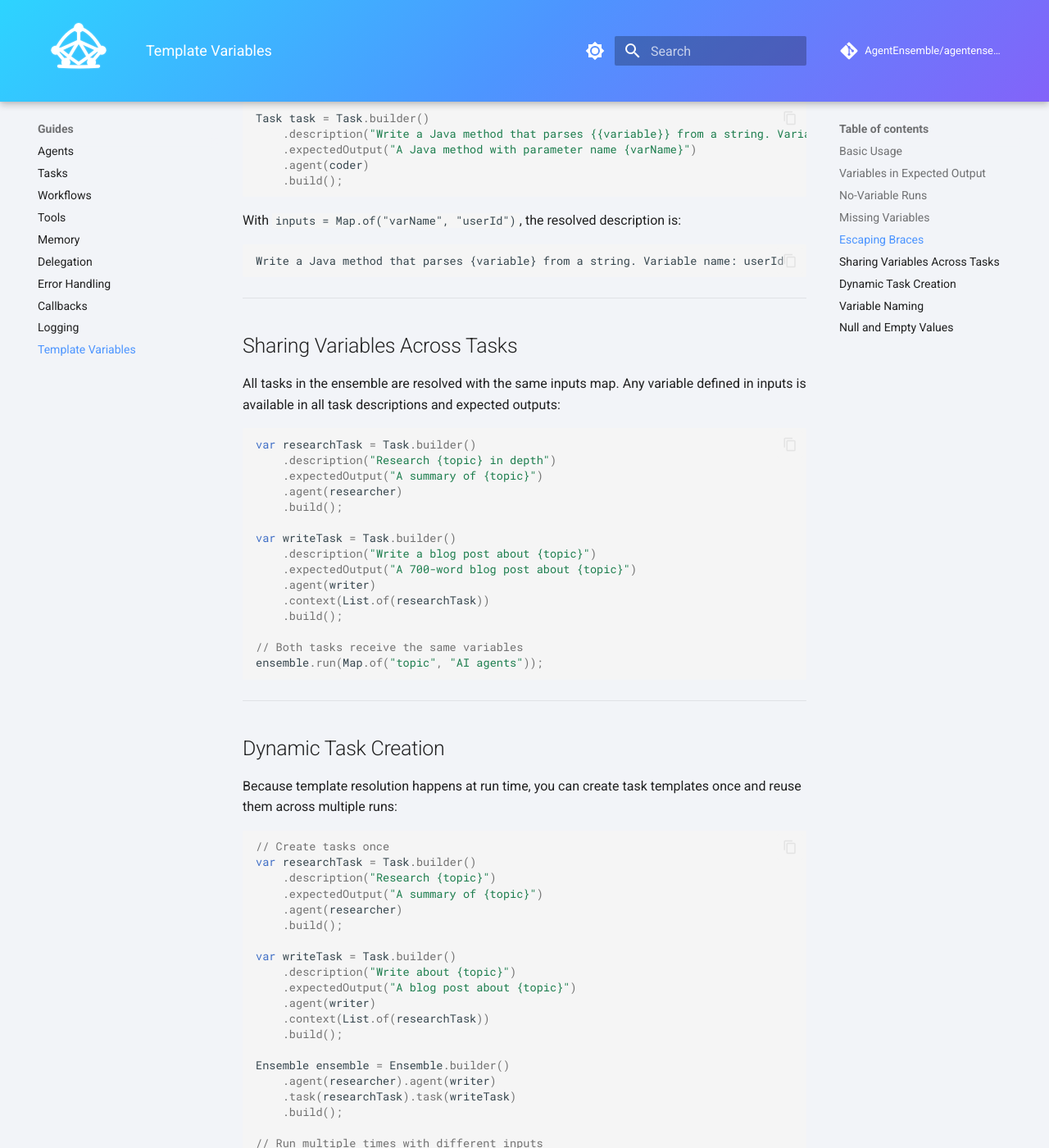
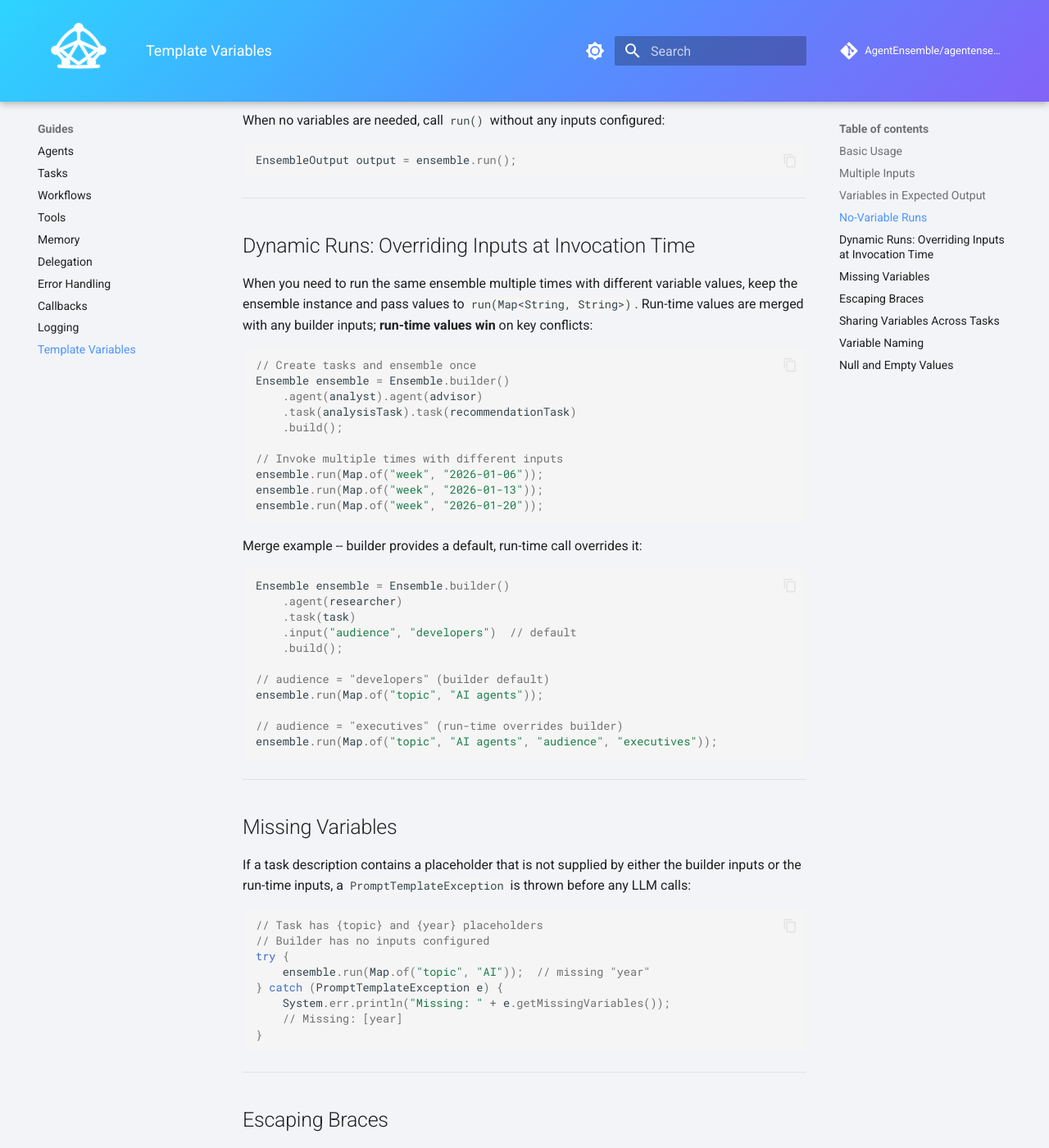
Before and after one commit to AgentEnsemble/agentensemble, an MkDocs documentation site: the page built from docs/guides/template-variables.md, in a window 1280 px wide and 1400 px high, scrolled down 1747 px. Shown: the whole window at 82% size. Built offline with MkDocs 1.6.1 and Material for MkDocs 9.7.7, drawn with Linux system fonts in a browser that asks for light colours; comment, search, counter and statistics services are not loaded; some of the changed text lies outside the part shown.

Commit message:
feat: add .input() builder method for template variable inputs (#68)
Add @Singular("input") Map<String, String> inputs field to Ensemble builder
so template variables can be declared alongside all other configuration
rather than passed as an anonymous Map to run().

Before:
  .build().run(Map.of("company", company))

After:
  .input("company", company).build().run()

The no-arg run() now uses the builder inputs directly. The run(Map)
overload remains for dynamic multi-run scenarios; its values are merged
on top of builder inputs (run-time wins on key conflicts).

- Add @Singular("input") Map<String, String> inputs to Ensemble
- Refactor run() to delegate to internal runWithInputs(Map)
- run(Map) merges builder inputs + runtime inputs before executing
- Add EnsembleTest cases: default empty, single, multiple, bulk inputs
- Add SequentialEnsembleIntegrationTest cases: builder input resolves
  templates, run-time override, and cross-source merge
- Update all examples to use .input() on the builder
- Update docs/guides/template-variables.md and
  docs/reference/ensemble-configuration.md

````diff
--- a/docs/guides/template-variables.md
+++ b/docs/guides/template-variables.md
@@ -1,12 +1,12 @@
 # Template Variables
 
-Task descriptions and expected outputs support `{variable}` placeholder substitution. Variables are resolved at run time by calling `ensemble.run(Map<String, String> inputs)`.
+Task descriptions and expected outputs support `{variable}` placeholder substitution. Variables are resolved at run time from inputs configured on the builder or passed to `ensemble.run(Map<String, String>)`.
 
 ---
 
 ## Basic Usage
 
-Use curly braces to define a placeholder:
+Use curly braces to define a placeholder in any task description or expected output:
 
 ```java
 Task task = Task.builder()
@@ -16,18 +16,49 @@
     .build();
 ```
 
-Pass values at run time:
+Supply values on the builder with `.input("key", "value")`:
 
 ```java
-EnsembleOutput output = ensemble.run(Map.of(
-    "topic", "quantum computing",
-    "audience", "software engineers"
-));
+EnsembleOutput output = Ensemble.builder()
+    .agent(researcher)
+    .task(task)
+    .input("topic", "quantum computing")
+    .input("audience", "software engineers")
+    .build()
+    .run();
 ```
 
 The resolved description becomes:
 ```
 Research the latest developments in quantum computing for the software engineers audience
+```
+
+---
+
+## Multiple Inputs
+
+Chain `.input()` calls -- they accumulate and are all applied at run time:
+
+```java
+Ensemble.builder()
+    .agent(analyst)
+    .task(financialTask)
+    .input("company", "Acme Corp")
+    .input("quarter", "Q4")
+    .input("year", "2025")
+    .build()
+    .run();
+```
+
+To supply a whole map at once, use `.inputs(Map<String, String>)`:
+
+```java
+Ensemble.builder()
+    .agent(analyst)
+    .task(financialTask)
+    .inputs(Map.of("company", "Acme Corp", "quarter", "Q4", "year", "2025"))
+    .build()
+    .run();
 ```
 
 ---
@@ -48,21 +79,56 @@
 
 ## No-Variable Runs
 
-When no variables are needed, call `run()` without arguments:
+When no variables are needed, call `run()` without any inputs configured:
 
 ```java
 EnsembleOutput output = ensemble.run();
-// equivalent to ensemble.run(Map.of())
+```
+
+---
+
+## Dynamic Runs: Overriding Inputs at Invocation Time
+
+When you need to run the same ensemble multiple times with different variable values, keep the ensemble instance and pass values to `run(Map<String, String>)`. Run-time values are merged with any builder inputs; **run-time values win** on key conflicts:
+
+```java
+// Create tasks and ensemble once
+Ensemble ensemble = Ensemble.builder()
+    .agent(analyst).agent(advisor)
+    .task(analysisTask).task(recommendationTask)
+    .build();
+
+// Invoke multiple times with different inputs
+ensemble.run(Map.of("week", "2026-01-06"));
+ensemble.run(Map.of("week", "2026-01-13"));
+ensemble.run(Map.of("week", "2026-01-20"));
+```
+
+Merge example -- builder provides a default, run-time call overrides it:
+
+```java
+Ensemble ensemble = Ensemble.builder()
+    .agent(researcher)
+    .task(task)
+    .input("audience", "developers")  // default
+    .build();
+
+// audience = "developers" (builder default)
+ensemble.run(Map.of("topic", "AI agents"));
+
+// audience = "executives" (run-time overrides builder)
+ensemble.run(Map.of("topic", "AI agents", "audience", "executives"));
 ```
 
 ---
 
 ## Missing Variables
 
-If a task description contains a placeholder that is not in the inputs map, a `PromptTemplateException` is thrown before any LLM calls:
+If a task description contains a placeholder that is not supplied by either the builder inputs or the run-time inputs, a `PromptTemplateException` is thrown before any LLM calls:
 
 ```java
 // Task has {topic} and {year} placeholders
+// Builder has no inputs configured
 try {
     ensemble.run(Map.of("topic", "AI"));  // missing "year"
 } catch (PromptTemplateException e) {
@@ -85,7 +151,7 @@
     .build();
 ```
 
-With `inputs = Map.of("varName", "userId")`, the resolved description is:
+With `input("varName", "userId")`, the resolved description is:
 ```
 Write a Java method that parses {variable} from a string. Variable name: userId
 ```
@@ -94,7 +160,7 @@
 
 ## Sharing Variables Across Tasks
 
-All tasks in the ensemble are resolved with the same inputs map. Any variable defined in inputs is available in all task descriptions and expected outputs:
+All tasks in the ensemble are resolved with the same inputs. Any variable defined on the builder is available in all task descriptions and expected outputs:
 
 ```java
 var researchTask = Task.builder()
@@ -110,40 +176,13 @@
     .context(List.of(researchTask))
     .build();
 
-// Both tasks receive the same variables
-ensemble.run(Map.of("topic", "AI agents"));
-```
-
----
-
-## Dynamic Task Creation
-
-Because template resolution happens at run time, you can create task templates once and reuse them across multiple runs:
-
-```java
-// Create tasks once
-var researchTask = Task.builder()
-    .description("Research {topic}")
-    .expectedOutput("A summary of {topic}")
-    .agent(researcher)
-    .build();
-
-var writeTask = Task.builder()
-    .description("Write about {topic}")
-    .expectedOutput("A blog post about {topic}")
-    .agent(writer)
-    .context(List.of(researchTask))
-    .build();
-
-Ensemble ensemble = Ensemble.builder()
+// Both tasks receive the same variable
+Ensemble.builder()
     .agent(researcher).agent(writer)
     .task(researchTask).task(writeTask)
-    .build();
-
-// Run multiple times with different inputs
-ensemble.run(Map.of("topic", "AI agents"));
-ensemble.run(Map.of("topic", "quantum computing"));
-ensemble.run(Map.of("topic", "blockchain"));
+    .input("topic", "AI agents")
+    .build()
+    .run();
 ```
 
 ---
@@ -168,5 +207,10 @@
 Values are always strings. Passing `null` as a value is not permitted by `Map.of()`. Empty strings are allowed but will produce empty substitutions:
 
 ```java
-ensemble.run(Map.of("topic", ""));   // substitutes empty string
+Ensemble.builder()
+    .agent(researcher)
+    .task(task)
+    .input("topic", "")  // substitutes empty string
+    .build()
+    .run();
 ```
--- a/docs/reference/ensemble-configuration.md
+++ b/docs/reference/ensemble-configuration.md
@@ -6,6 +6,7 @@
 |---|---|---|---|---|
 | `agents` | `List<Agent>` | Yes | -- | All agents participating in this ensemble. Add with `.agent(a)` (singular) or `.agents(list)`. |
 | `tasks` | `List<Task>` | Yes | -- | All tasks to execute. Add with `.task(t)` (singular) or `.tasks(list)`. |
+| `inputs` | `Map<String, String>` | No | `{}` | Template variable values applied to all task descriptions and expected outputs at run time. Add individual entries with `.input("key", "value")` or a batch with `.inputs(map)`. Run-time values passed to `run(Map)` are merged on top; run-time values win on conflicts. See [Template Variables guide](../guides/template-variables.md). |
 | `workflow` | `Workflow` | No | `SEQUENTIAL` | Execution strategy. `SEQUENTIAL`, `HIERARCHICAL`, or `PARALLEL`. |
 | `managerLlm` | `ChatModel` | No | First agent's LLM | LLM for the auto-created Manager agent (hierarchical workflow only). |
 | `managerMaxIterations` | `int` | No | `20` | Maximum tool-call iterations for the Manager agent. Must be greater than zero (hierarchical only). |
@@ -64,15 +65,17 @@
     .task(writeTask)
     .task(editTask)
     .workflow(Workflow.SEQUENTIAL)
+    .input("topic", "AI agents")
+    .input("audience", "developers")
     .verbose(false)
     .memory(EnsembleMemory.builder().shortTerm(true).build())
     .maxDelegationDepth(2)
     .build()
-    .run(Map.of("topic", "AI agents", "audience", "developers"));
+    .run();
 ```
 
 ---
 
 ## Template Variables
 
-Call `ensemble.run(Map<String, String> inputs)` to resolve `{variable}` placeholders in all task descriptions and expected outputs. See [Template Variables guide](../guides/template-variables.md).
+Use `.input("key", "value")` on the builder to supply `{variable}` placeholder values for all task descriptions and expected outputs. For dynamic multi-run scenarios, pass values to `run(Map<String, String>)` instead; those values are merged on top of any builder inputs. See [Template Variables guide](../guides/template-variables.md).
````
Also changed, not shown: 8 other files.
